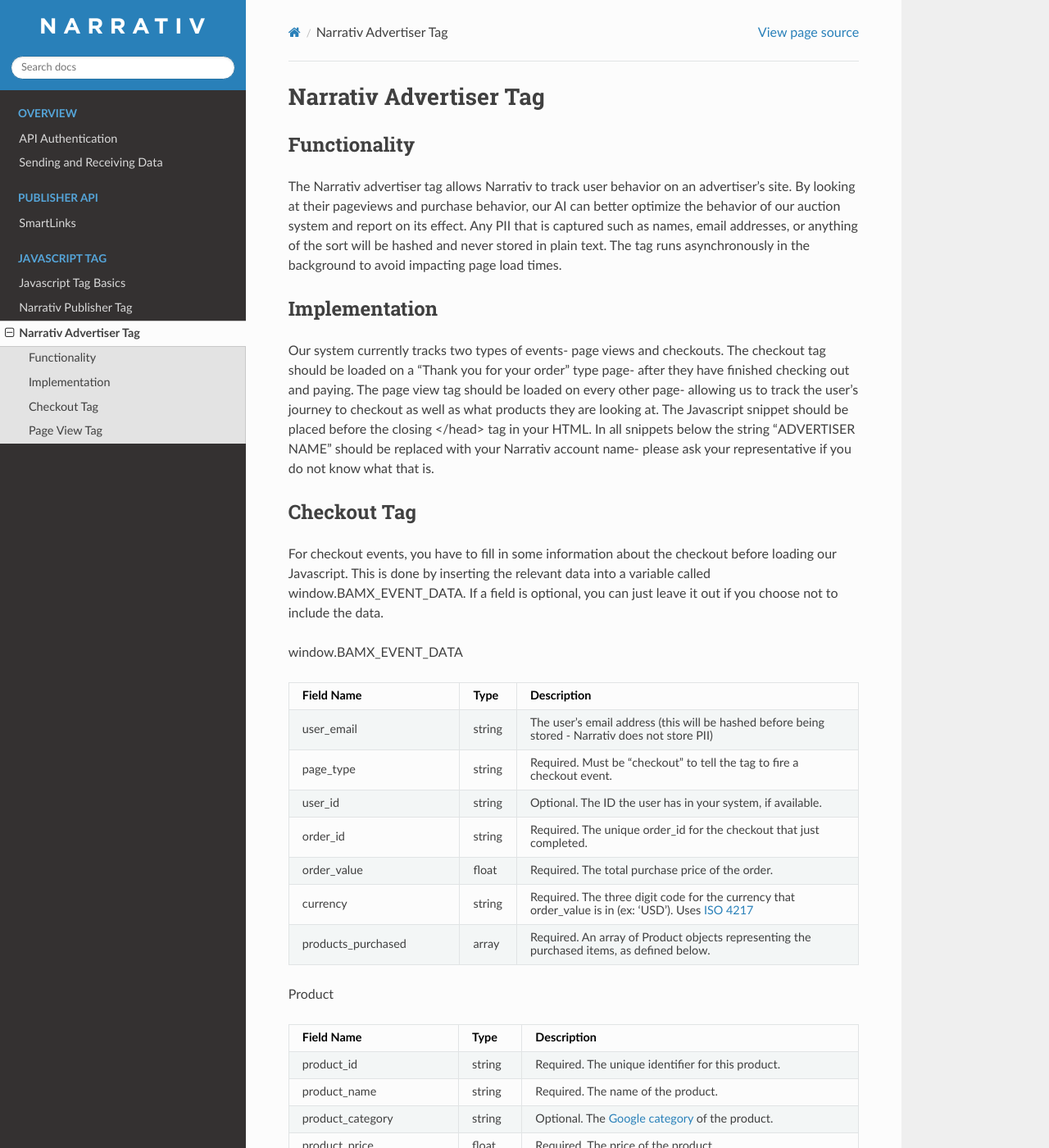
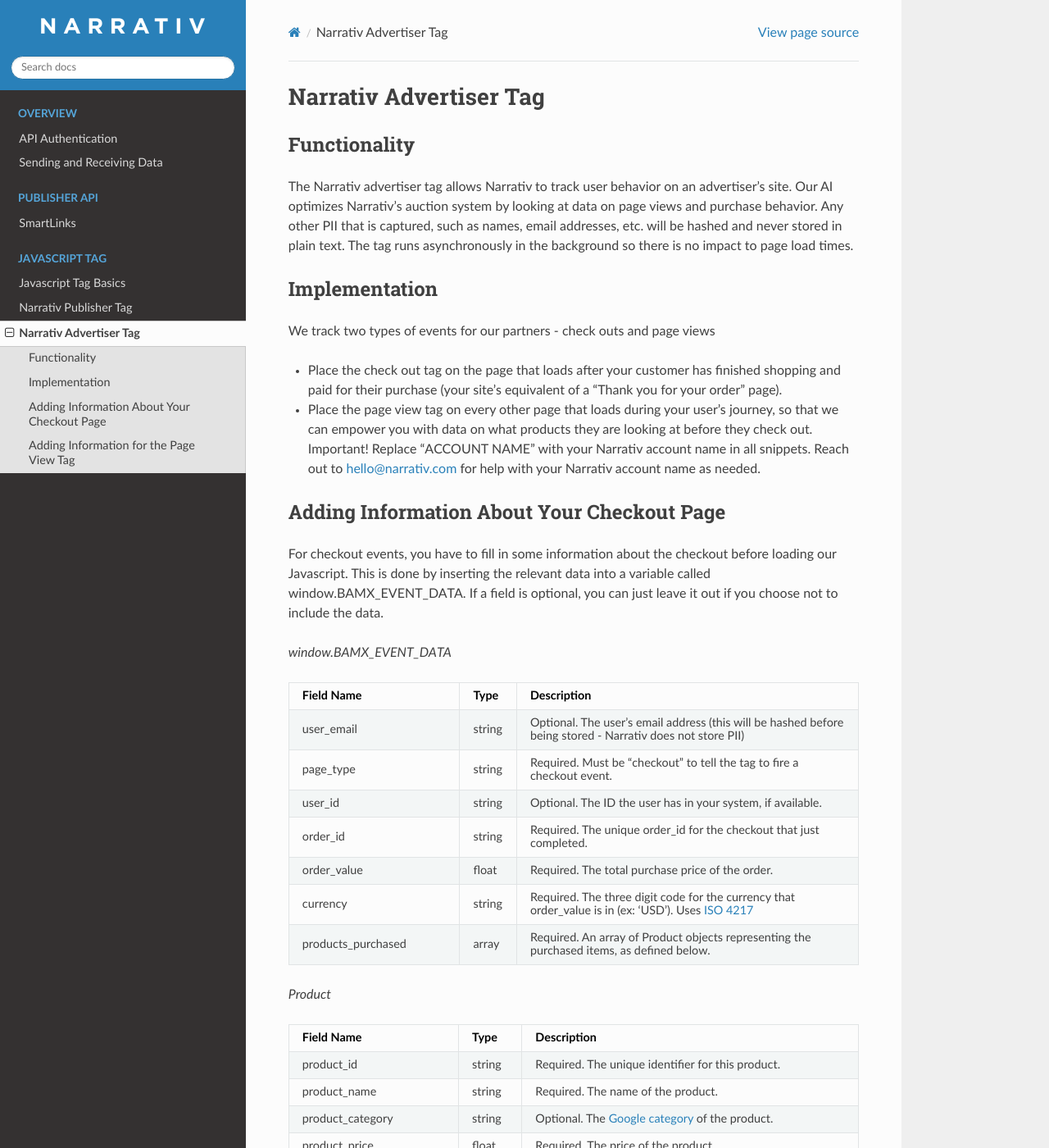
Before and after one commit to robinssq/api-docs, a Sphinx documentation site: the page built from docs/tagmerchant.rst, in a window 1280 px wide and 1400 px high. Shown: the whole window at 82% size. Built offline with Sphinx 7.4.7 and the Read the Docs theme 2.0.0, drawn with Linux system fonts in a browser that asks for light colours; some of the changed text lies outside the part shown.

Commit message:
made updates iaw marketing

```diff
--- a/docs/tagmerchant.rst
+++ b/docs/tagmerchant.rst
@@ -4,22 +4,25 @@
 Functionality
 ------------
 
-The Narrativ advertiser tag allows Narrativ to track user behavior on an advertiser's site. By looking at their
-pageviews and purchase behavior, our AI can better optimize the behavior of our auction system and report on its
-effect. Any PII that is captured such as names, email addresses, or anything of the sort will be hashed and never
-stored in plain text. The tag runs asynchronously in the background to avoid impacting page load times.
+The Narrativ advertiser tag allows Narrativ to track user behavior on an advertiser's site. Our AI optimizes
+Narrativ's auction system by looking at data on page views and purchase behavior. Any other PII that is
+captured, such as names, email addresses, etc. will be hashed and never stored in plain text. The tag runs
+asynchronously in the background so there is no impact to page load times.
 
 Implementation
 ------------
 
-Our system currently tracks two types of events- page views and checkouts. The checkout tag should be loaded on a
-"Thank you for your order" type page- after they have finished checking out and paying. The page view tag should be
-loaded on every other page- allowing us to track the user's journey to checkout as well as what products they are
-looking at. The Javascript snippet should be placed before the closing </head> tag in your HTML.
-In all snippets below the string "ADVERTISER NAME" should be replaced with your Narrativ account name- please ask your
-representative if you do not know what that is.
+We track two types of events for our partners - check outs and page views
 
-Checkout Tag
+* Place the check out tag on the page that loads after your customer has finished shopping and paid
+  for their purchase (your site's equivalent of a "Thank you for your order" page).
+
+* Place the page view tag on every other page that loads during your user's journey, so that we can
+  empower you with data on what products they are looking at before they check out.
+  Important! Replace "ACCOUNT NAME" with your Narrativ account name in all snippets. Reach out to
+  hello@narrativ.com for help with your Narrativ account name as needed.
+
+Adding Information About Your Checkout Page
 ------------
 
 
@@ -27,7 +30,7 @@
 done by inserting the relevant data into a variable called window.BAMX_EVENT_DATA. If a field is optional, you can
 just leave it out if you choose not to include the data.
 
-window.BAMX_EVENT_DATA
+*window.BAMX_EVENT_DATA*
 
 .. list-table::
    :widths: 30 10 60
@@ -39,7 +42,7 @@
 
    * - user_email
      - string
-     - The user's email address (this will be hashed before being stored - Narrativ does not store PII)
+     - Optional. The user's email address (this will be hashed before being stored - Narrativ does not store PII)
 
    * - page_type
      - string
@@ -65,7 +68,7 @@
      - array
      - Required. An array of Product objects representing the purchased items, as defined below.
 
-Product
+*Product*
 
 .. list-table::
    :widths: 30 10 60
@@ -96,9 +99,10 @@
      - Required. The number of this product purchased in this order.
 
 Full Example (remember, replace ACCOUNT NAME with your account name)
-Also - this is just an example, you can't copy and paste it as is. You need to insert
-the checkout data from your page into our data layer using javascript before loading
-the Narrativ tag.
+
+What you see below is just an example. You cannot copy and paste it as is. Insert the check out
+information from your own page into our data layer using Javascript before loading the Narrativ tag.
+
 ::
 
     <!-- begin NARRATIV jstag -->
@@ -141,12 +145,12 @@
     <!-- end NARRATIV jstag -->
 
 
-Page View Tag
+Adding Information for the Page View Tag
 ------------
 
-The page view tag goes on every page except the checkout page. Remember to change ADVERTISER NAME to your account name.
+The page view tag goes on every page except the checkout page. Remember to change ACCOUNT NAME to your account name.
 
-window.BAMX_EVENT_DATA
+*window.BAMX_EVENT_DATA*
 
 .. list-table::
    :widths: 30 10 60
@@ -164,6 +168,8 @@
      - string
      - The ID the user has in your system, if available.
 
+What you see below is another example. You cannot copy and paste it as is. Insert the page view
+information into our data layer using Javascript before loading the Narrativ tag.
 
 ::
 
@@ -182,7 +188,7 @@
                 var a = document.getElementsByTagName("script")[0];
                 a.parentNode.insertBefore(b, a);
             } catch (e) {}
-        }("ADVERTISER NAME"));
+        }("ACCOUNT NAME"));
     </script>
     <!-- end NARRATIV jstag -->
 
```
Also changed, not shown: docs/tagbasics.rst (+5 -3 lines), docs/tagpublisher.rst (+9 -7 lines).
